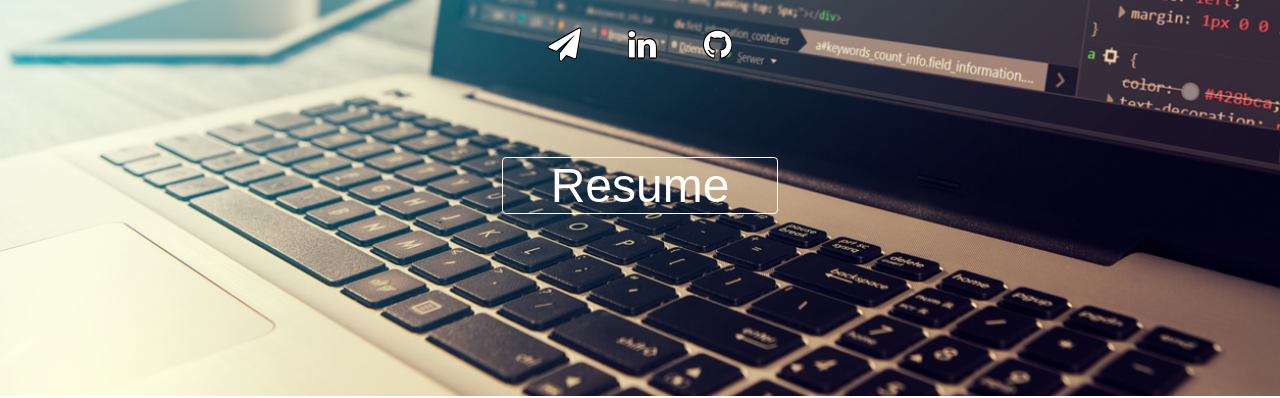
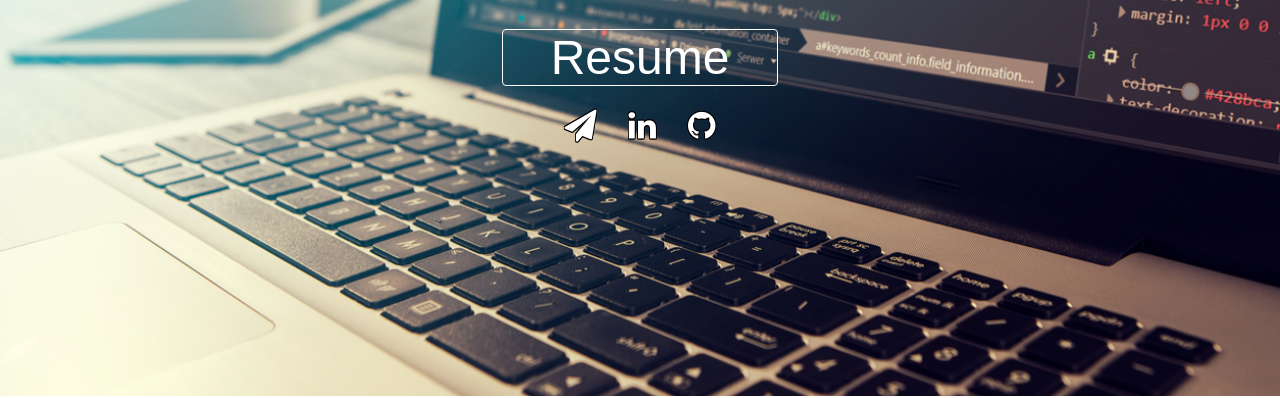
Before and after one commit to mcdanije22/mcdanije22.github.io, a plain HTML site: page index.html in a window 1280 px wide. Shown: the part 404-802 px from the top of the page. Drawn offline with nearby package versions, Linux system fonts and the light colour scheme; a web font is replaced by a local one.

Commit message:
update icons

```diff
--- a/index.html
+++ b/index.html
@@ -16,13 +16,18 @@
                         <h1>Hi, I'm Josh</h1>
                         <p>Full-Stack Developer</p>
                     </div>
-                    <ul id='social'>
+                    <!-- <ul id='social'>
                         <li><a href='mailto:mcdanije22@gmail.com?Subject=Hello%20again' target='_top' class='fa fa-paper-plane'></a></li>
                         <li><a href='https://www.linkedin.com/in/mcdanije/' target='_blank' class='fa fa-linkedin'></a></li>
                         <li><a href='https://github.com/mcdanije22' target='_blank' class='fa fa-github'></a></li>
-                    </ul>
+                    </ul> -->
                        <a href='https://drive.google.com/file/d/1QgWAA0jzndYQDROFXGJ8hEVdhs1Hr4Kv/view?usp=sharing' target='_blank'><button class='main-button'>Resume</button></a>
                         <!-- <button type='submit' class='main-button'>Contact Me!</button> -->
+                        <ul id='social'>
+                                <li><a href='mailto:mcdanije22@gmail.com?Subject=Hello%20again' target='_top' class='fa fa-paper-plane'></a></li>
+                                <li><a href='https://www.linkedin.com/in/mcdanije/' target='_blank' class='fa fa-linkedin'></a></li>
+                                <li><a href='https://github.com/mcdanije22' target='_blank' class='fa fa-github'></a></li>
+                            </ul>
                 </div>
             </div>
             <div id='projects-page'>
--- a/style.css
+++ b/style.css
@@ -42,7 +42,7 @@ button:focus{
     font-size:1.8rem;
 }
 .main-button{
-    margin:2rem 0;
+    margin:2rem 0 1.5rem 0;
     font-size:1.5rem;
     background-color:transparent;
     padding:.5rem 2rem;
@@ -55,7 +55,6 @@ button:focus{
     list-style: none;
     display: flex;
     justify-content: center;
-    margin:1rem 0;
 }
 #social a{
     color:white;
@@ -169,16 +168,13 @@ button:focus{
             font-size:3.5rem;
         }
         .main-button{
-            margin:4rem 0;
             font-size:3rem;
             padding:0rem 3rem;
         }
-        #social{
-           margin-top:1rem;
-        }
+
         #social a{
             font-size:2rem;
-            padding:1rem;
+            padding:0 .5rem;
         }
         #projects-content h1{
             text-align:center;
```
